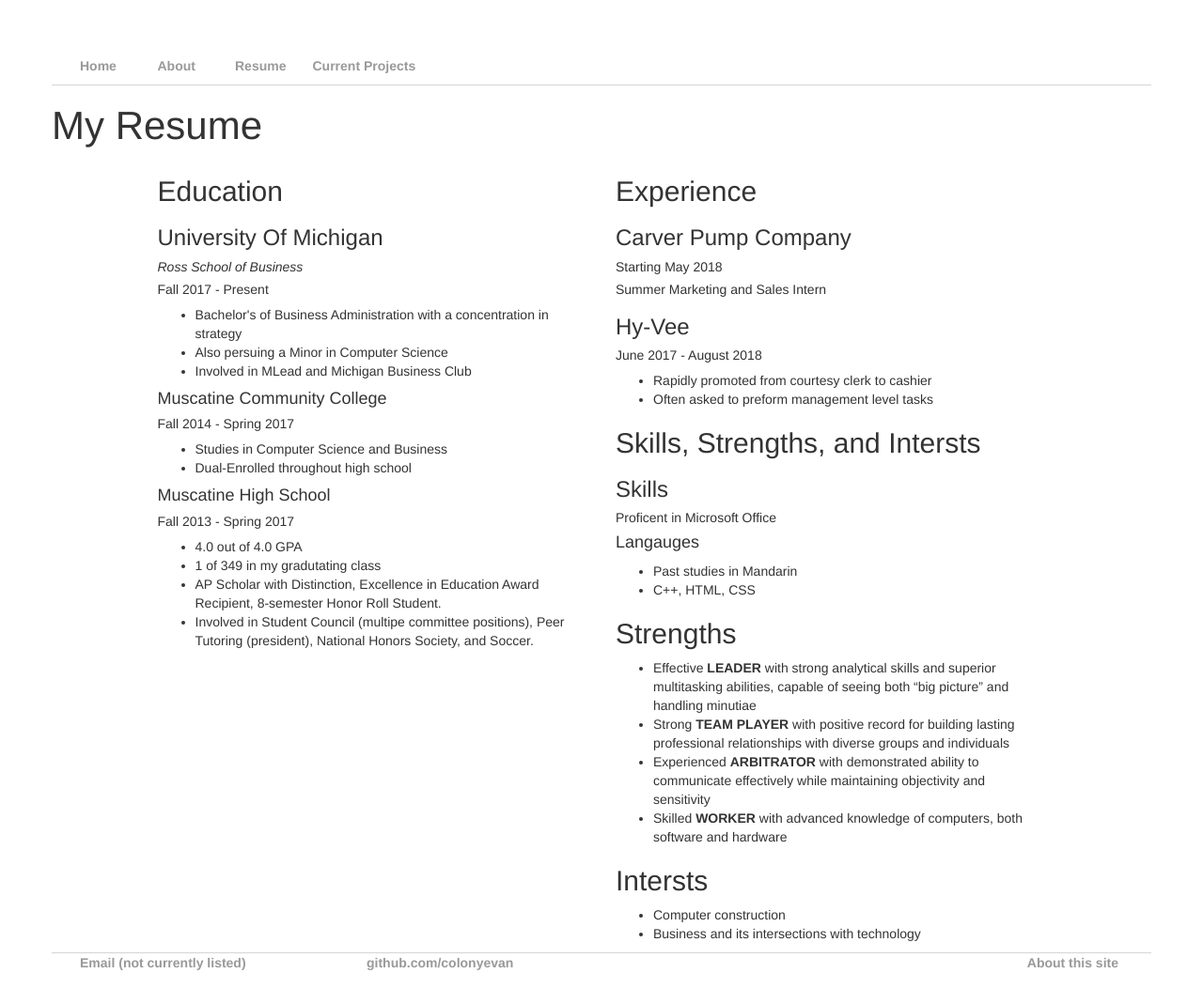
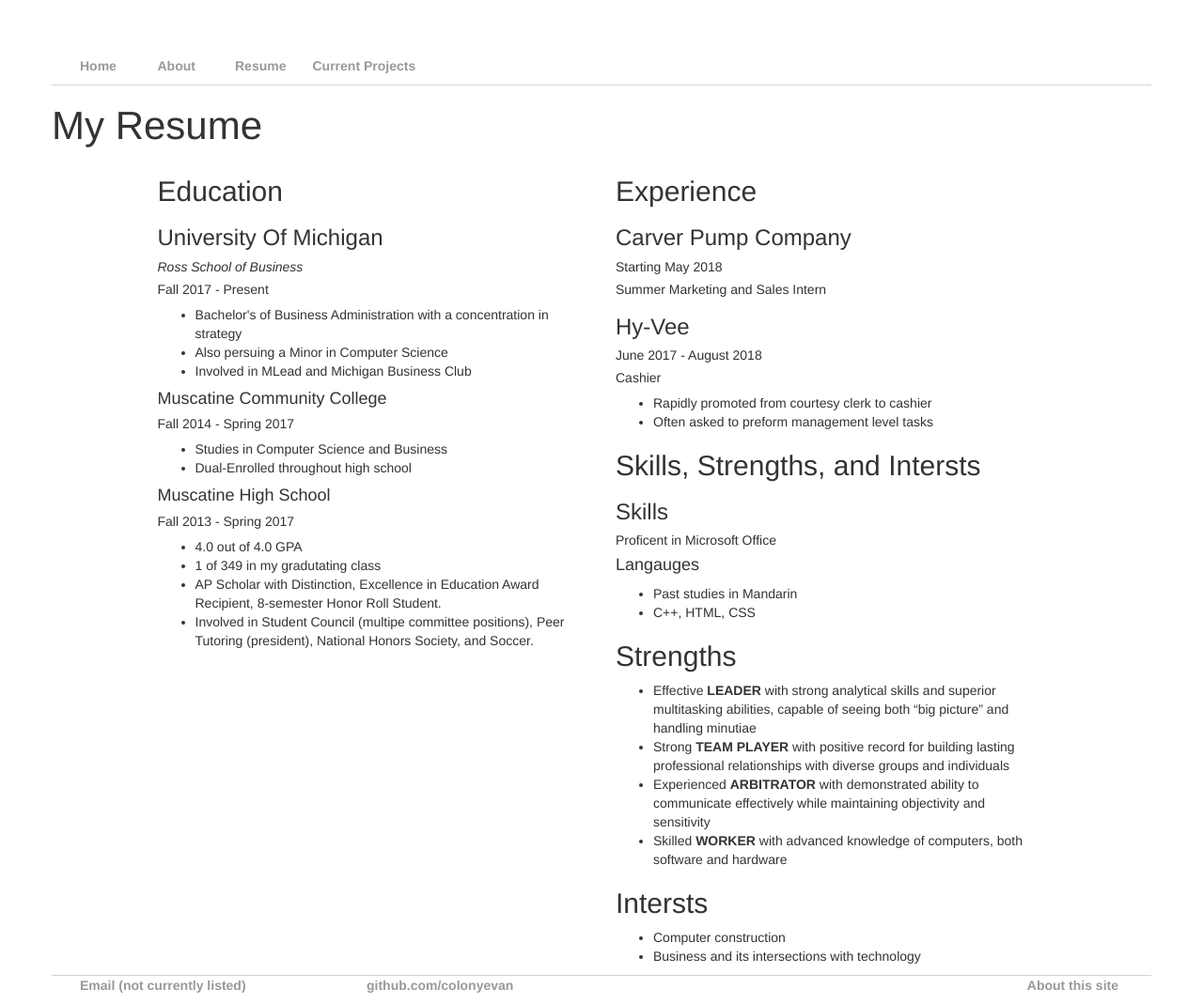
Before and after one commit to colonyevan/colonyevan.github.io, a Jekyll site: the page built from resume/index.html, in a window 1280 px wide. Shown: the whole page at 94% size. Built offline with Jekyll 4.4.1, drawn with Linux system fonts in a browser that asks for light colours; before the commit the page ends 1045 px from its top, so only the background shows below that.

Commit message:
Resume work

```diff
--- a/css/main.css
+++ b/css/main.css
@@ -52,7 +52,7 @@
     border-bottom: 1px solid #d5d5d5;
 }
 
-p#Resume-Tag {
+p#Resume {
     font-size: 1em;
     line-height: 1em;
 }
--- a/resume/index.html
+++ b/resume/index.html
@@ -12,21 +12,21 @@
         <div class="col-sm-5">
             <h2>Education</h2>
             <h3>University Of Michigan</h3>
-            <p id="Resume-Tag"><i>Ross School of Business</i></p>
-            <p id="Resume-Tag">Fall 2017 - Present</p>
+            <p id="Resume"><i>Ross School of Business</i></p>
+            <p id="Resume">Fall 2017 - Present</p>
             <ul>
                 <li>Bachelor's of Business Administration with a concentration in strategy</li>
                 <li>Also persuing a Minor in Computer Science</li>
                 <li>Involved in MLead and Michigan Business Club</li>
             </ul>
             <h4>Muscatine Community College</h4>
-            <p id="Resume-Tag">Fall 2014 - Spring 2017</p>
+            <p id="Resume">Fall 2014 - Spring 2017</p>
             <ul>
                 <li>Studies in Computer Science and Business</li>
                 <li>Dual-Enrolled throughout high school</li>
             </ul>
             <h4>Muscatine High School</h4>
-            <p id="Resume-Tag">Fall 2013 - Spring 2017</p>
+            <p id="Resume">Fall 2013 - Spring 2017</p>
             <ul>
                 <li>4.0 out of 4.0 GPA</li>
                 <li>1 of 349 in my gradutating class</li>
@@ -37,17 +37,18 @@
         <div class="col-sm-5">
             <h2>Experience</h2>
             <h3>Carver Pump Company</h3>
-            <p id="Resume-Tag">Starting May 2018</p>
-            <p id="Resume-Tag">Summer Marketing and Sales Intern</p>
+            <p id="Resume">Starting May 2018</p>
+            <p id="Resume">Summer Marketing and Sales Intern</p>
             <h3>Hy-Vee</h3>
-            <p id="Resume-Tag">June 2017 - August 2018</p>
+            <p id="Resume">June 2017 - August 2018</p>
+            <p id="Resume">Cashier</p>
             <ul>
                 <li>Rapidly promoted from courtesy clerk to cashier</li>
                 <li>Often asked to preform management level tasks</li>
             </ul>
             <h2>Skills, Strengths, and Intersts</h2>
             <h3>Skills</h3>
-            <p id="Resume-Tag">Proficent in Microsoft Office</p>
+            <p id="Resume">Proficent in Microsoft Office</p>
             <h4>Langauges</h4>
             <ul>
                 <li>Past studies in Mandarin</li>
```
